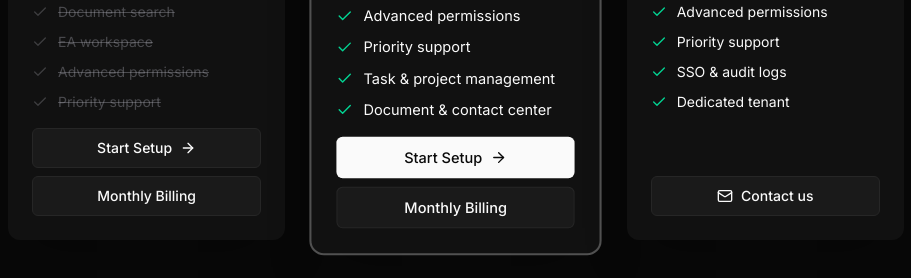
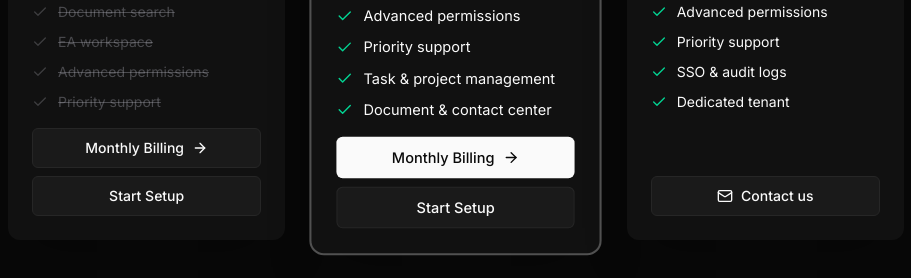
Before and after one commit to candrus43/Operion, a Next.js app: page /pricing in a window 1280 px wide. Shown: the part 840-1118 px from the top of the page, without its empty margins (184-1095 px from the left). Built offline with nearby package versions, Linux system fonts and the light colour scheme.

Commit message:
fix: put Monthly Billing first on pricing cards, make it the primary button

```diff
--- a/src/app/pricing/page.tsx
+++ b/src/app/pricing/page.tsx
@@ -217,23 +217,23 @@ const features = [
                 {plan.plan ? (
                   <>
                     <button
-                      onClick={() => redirectToCheckout(plan.plan!, "setup")}
-                      disabled={checkingOut === `${plan.plan}_setup`}
+                      onClick={() => redirectToCheckout(plan.plan!, "monthly")}
+                      disabled={checkingOut === `${plan.plan}_monthly`}
                       className={`inline-flex items-center justify-center gap-2 rounded-md text-sm font-medium h-10 px-4 w-full transition-colors disabled:opacity-50 ${
                         plan.highlighted
                           ? "bg-primary text-primary-foreground hover:bg-primary/90"
                           : "border border-[#262626] bg-[#1a1a1a] hover:bg-[#222]"
                       }`}
                     >
-                      {checkingOut === `${plan.plan}_setup` ? "Redirecting..." : "Start Setup"}
+                      {checkingOut === `${plan.plan}_monthly` ? "Redirecting..." : "Monthly Billing"}
                       <ArrowRight className="h-4 w-4" />
                     </button>
                     <button
-                      onClick={() => redirectToCheckout(plan.plan!, "monthly")}
-                      disabled={checkingOut === `${plan.plan}_monthly`}
+                      onClick={() => redirectToCheckout(plan.plan!, "setup")}
+                      disabled={checkingOut === `${plan.plan}_setup`}
                       className="inline-flex items-center justify-center gap-2 rounded-md text-sm font-medium h-10 px-4 w-full transition-colors disabled:opacity-50 border border-[#262626] bg-[#1a1a1a] hover:bg-[#222]"
                     >
-                      {checkingOut === `${plan.plan}_monthly` ? "Redirecting..." : "Monthly Billing"}
+                      {checkingOut === `${plan.plan}_setup` ? "Redirecting..." : "Start Setup"}
                     </button>
                   </>
                 ) : (
```
